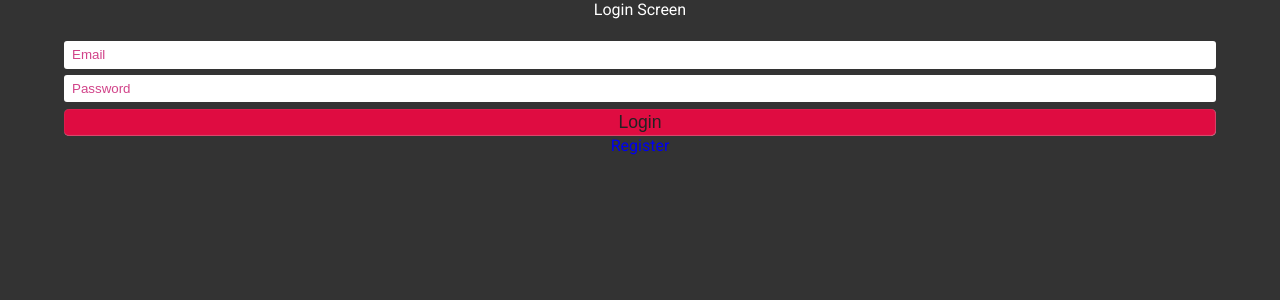
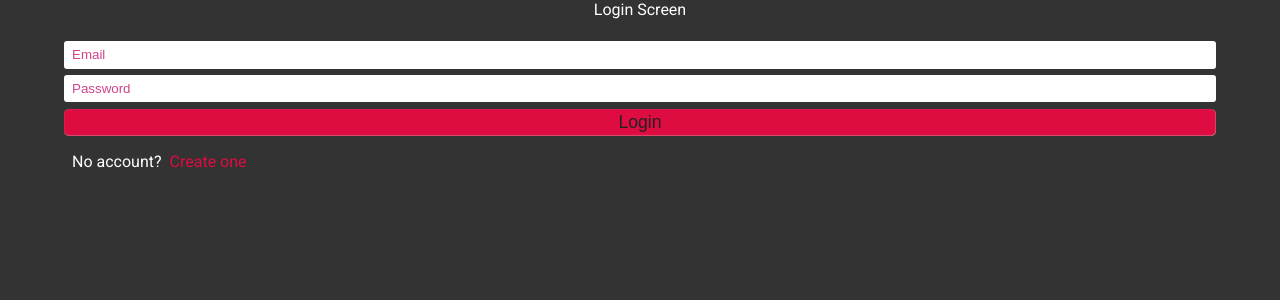
Before and after one commit to turkaytunc/pelp, a React (Create React App) app in the folder frontend/: page /pern-stack-yelp/auth/login in a window 1280 px wide. Shown: the top 300 px of the page. Built offline with nearby package versions, Linux system fonts and the light colour scheme; no server answers.

Commit message:
update: login and signup screen, now they have links for navigating between eachother

```diff
--- a/frontend/src/components/index.ts
+++ b/frontend/src/components/index.ts
@@ -9,3 +9,4 @@ export { default as AddReview } from './add-review/AddReview';
 export { default as Login } from './login/Login';
 export { default as Register } from './register/Register';
 export { default as Dashboard } from './dashboard/Dashboard';
+export { default as Loading } from './loading/Loading';
--- /dev/null
+++ b/frontend/src/components/loading/Loading.tsx
@@ -0,0 +1,7 @@
+import React from 'react';
+
+const Loading = ({ message }: { message: string }): React.ReactElement => {
+  return <div>{message}</div>;
+};
+
+export default Loading;
--- a/frontend/src/components/restaurant-list/RestaurantList.tsx
+++ b/frontend/src/components/restaurant-list/RestaurantList.tsx
@@ -1,11 +1,11 @@
 import React, { useContext, useEffect, useState } from 'react';
 import './restaurant-list.scss';
-import { useParams } from 'react-router-dom';
 
 import { getRestaurants } from 'src/util';
 import { ActionType } from 'src/constants';
 import { Store } from 'src/context/Store';
 
+import { Loading } from 'src/components';
 import ListCard from './list-card/ListCard';
 
 const RestaurantList = (): React.ReactElement => {
@@ -27,12 +27,14 @@ const RestaurantList = (): React.ReactElement => {
 
   return (
     <div className="restaurant-list-container" data-testid="restaurant-list">
-      {state.restaurants.length > 0 && (
+      {state.restaurants.length > 0 ? (
         <div className="restaurant-list">
           {state.restaurants?.map((restaurant) => (
             <ListCard key={restaurant?.id} restaurant={restaurant} />
           ))}
         </div>
+      ) : (
+        <Loading message="Loading Restaurants" />
       )}
       <div>{responseError}</div>
     </div>
--- a/frontend/src/routes/login/LoginScreen.tsx
+++ b/frontend/src/routes/login/LoginScreen.tsx
@@ -7,7 +7,10 @@ const LoginScreen = (): React.ReactElement => {
     <div className="login-screen">
       Login Screen
       <Login />
-      <Link to="/auth/register">Register</Link>
+      <div className="register-link-container">
+        <span>No account?</span>
+        <Link to="/auth/register">Create one</Link>
+      </div>
     </div>
   );
 };
--- a/frontend/src/routes/login/login-screen.scss
+++ b/frontend/src/routes/login/login-screen.scss
@@ -1,3 +1,23 @@
+@use '/src/scss';
+
 .login-screen {
   width: 90%;
+  display: flex;
+  flex-direction: column;
 }
+
+.register-link-container {
+  margin-top: 1rem;
+  display: flex;
+  justify-content: left;
+
+  span {
+    padding: 0 0.5rem;
+  }
+  a {
+    color: scss.$input-button-color;
+    &:hover {
+      color: #ddd;
+    }
+  }
+}
--- a/frontend/src/routes/register/RegisterScreen.tsx
+++ b/frontend/src/routes/register/RegisterScreen.tsx
@@ -8,7 +8,10 @@ const RegisterScreen = (): React.ReactElement => {
     <div className="register-screen">
       Register Screen
       <Register />
-      <Link to="/auth/login">Login</Link>
+      <div className="login-link-container">
+        <span>Already have an account?</span>
+        <Link to="/auth/login">Sign in</Link>
+      </div>
     </div>
   );
 };
--- a/frontend/src/routes/register/register-screen.scss
+++ b/frontend/src/routes/register/register-screen.scss
@@ -1,3 +1,21 @@
+@use '/src/scss';
+
 .register-screen {
   width: 90%;
 }
+
+.login-link-container {
+  margin-top: 1rem;
+  display: flex;
+  justify-content: left;
+
+  span {
+    padding: 0 0.5rem;
+  }
+  a {
+    color: scss.$input-button-color;
+    &:hover {
+      color: #ddd;
+    }
+  }
+}
```
